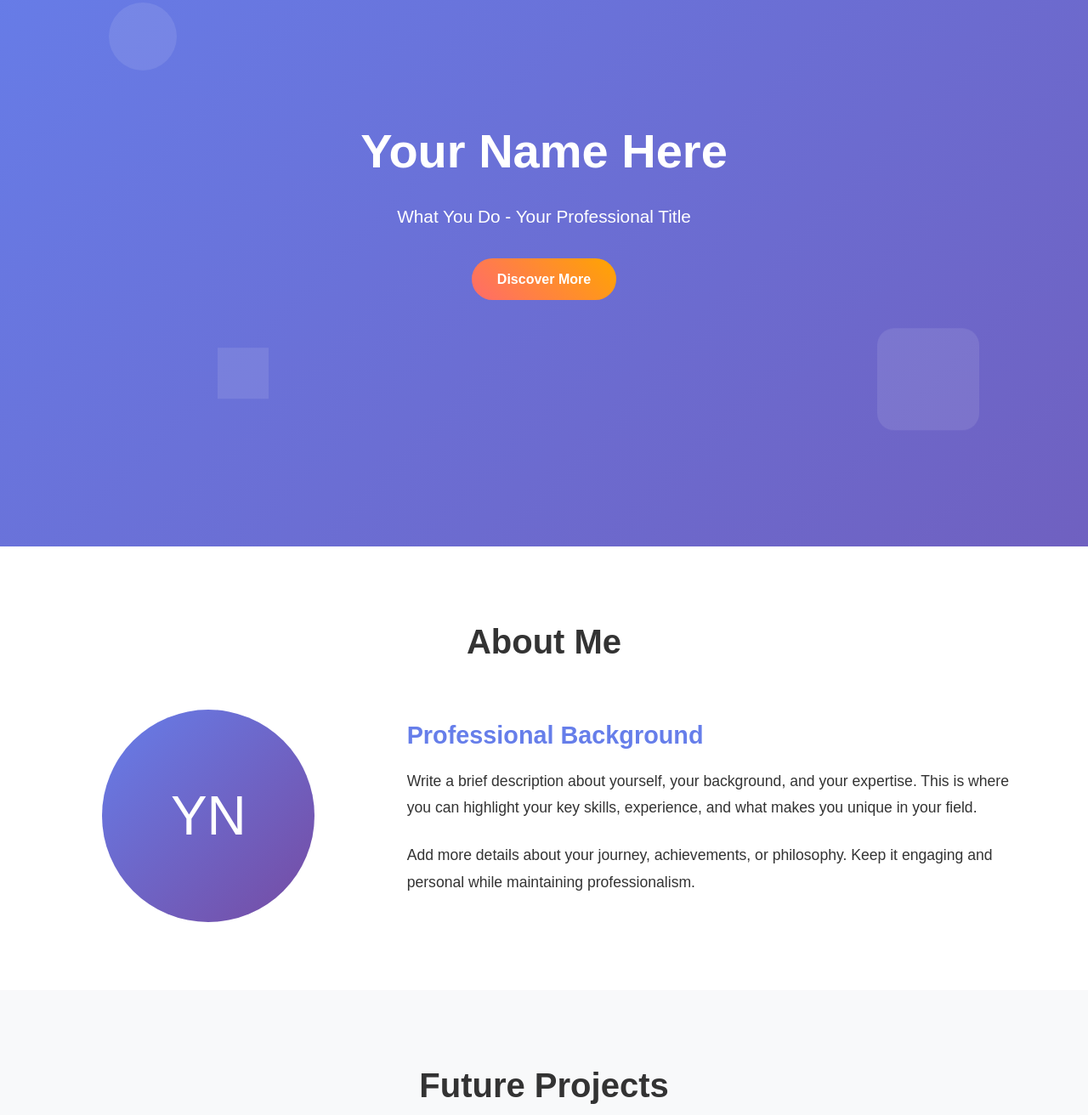
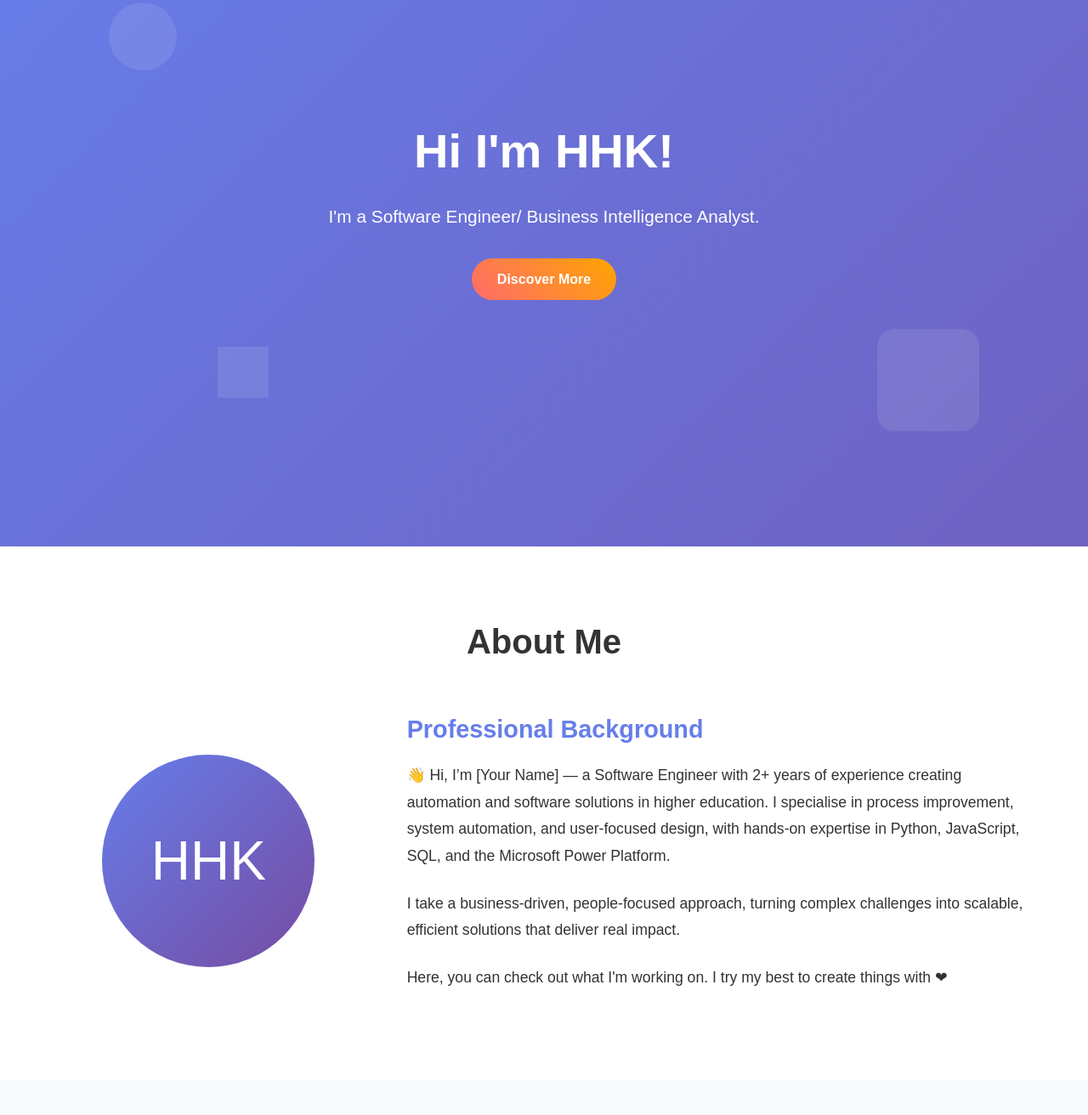
Before and after one commit to hunghsinke/hunghsinke.github.io, a plain HTML site: page index.html in a window 1280 px wide. Shown: the part 157-1469 px from the top of the page at 85% size. Drawn offline with Linux system fonts and the light colour scheme.

Commit message:
Revise hero section and about me content
add details to my hero section (landing page) and about me content. Make it more captivating for users to visit my website.

```diff
--- a/index.html
+++ b/index.html
@@ -409,8 +409,8 @@
             <div class="shape"></div>
         </div>
         <div class="hero-content">
-            <h1>Your Name Here</h1>
-            <p>What You Do - Your Professional Title</p>
+            <h1>Hi I'm HHK!</h1>
+            <p>I'm a Software Engineer/ Business Intelligence Analyst.</p>
             <a href="#about" class="cta-button">Discover More</a>
         </div>
     </section>
@@ -420,12 +420,13 @@
             <h2>About Me</h2>
             <div class="about-content">
                 <div class="about-image">
-                    <div class="profile-pic">YN</div>
+                    <div class="profile-pic">HHK</div>
                 </div>
                 <div class="about-text">
                     <h3>Professional Background</h3>
-                    <p>Write a brief description about yourself, your background, and your expertise. This is where you can highlight your key skills, experience, and what makes you unique in your field.</p>
-                    <p>Add more details about your journey, achievements, or philosophy. Keep it engaging and personal while maintaining professionalism.</p>
+                    <p>👋 Hi, I’m [Your Name] — a Software Engineer with 2+ years of experience creating automation and software solutions in higher education. I specialise in process improvement, system automation, and user-focused design, with hands-on expertise in Python, JavaScript, SQL, and the Microsoft Power Platform.</p>
+                    <p>I take a business-driven, people-focused approach, turning complex challenges into scalable, efficient solutions that deliver real impact.</p>
+                    <p>Here, you can check out what I'm working on. I try my best to create things with ❤</p>
                 </div>
             </div>
         </div>
```
